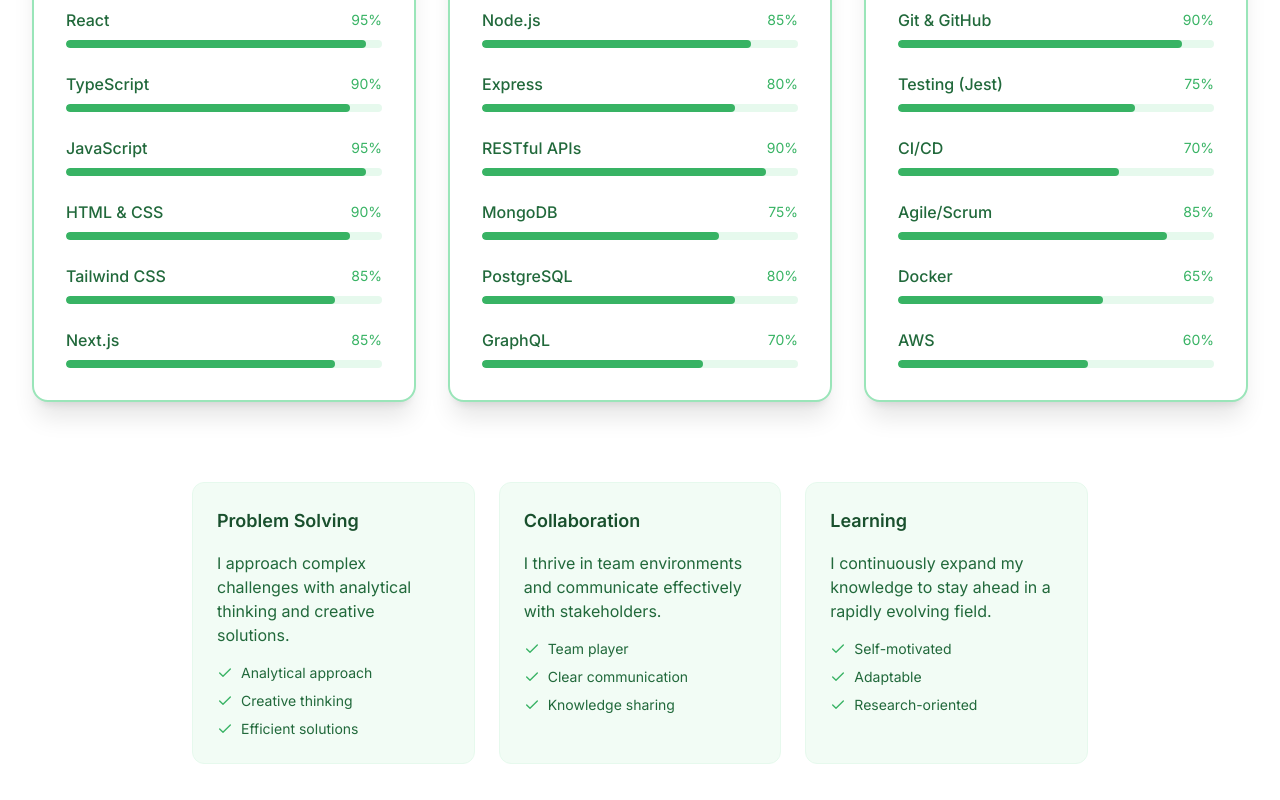
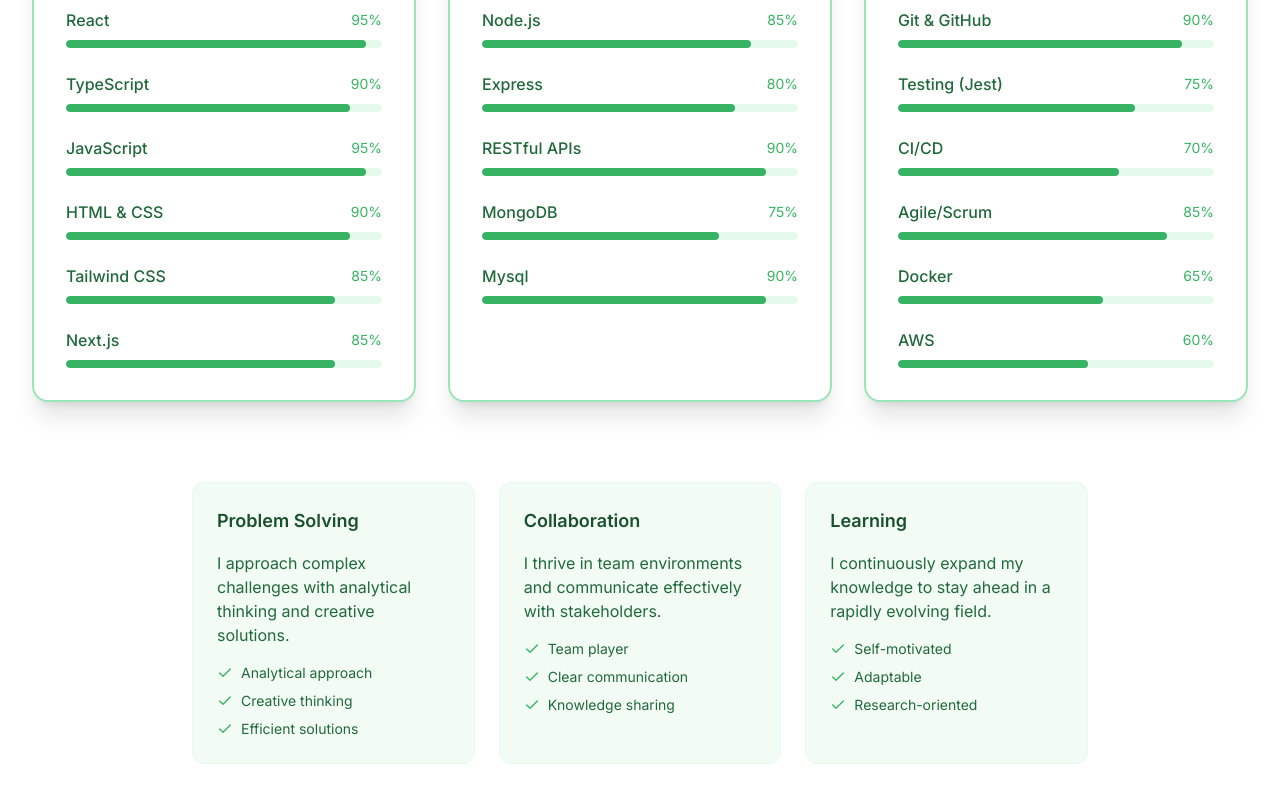
Before and after one commit to honore54/Honore-Website, a React (Vite) app: page / in a window 1280 px wide. Shown: the part 2443-3243 px from the top of the page. Built offline with nearby package versions, Linux system fonts and the light colour scheme; a web font is replaced by a local one.

Commit message:
Fix: Update skills list to replace PostgreSQL and GraphQL with MySQL

```diff
--- a/src/components/Skills.tsx
+++ b/src/components/Skills.tsx
@@ -56,8 +56,8 @@ const Skills = () => {
         { name: "Express", level: 80 },
         { name: "RESTful APIs", level: 90 },
         { name: "MongoDB", level: 75 },
-        { name: "PostgreSQL", level: 80 },
-        { name: "GraphQL", level: 70 },
+        { name: "Mysql", level: 90 },
+
       ],
     },
     {
```
